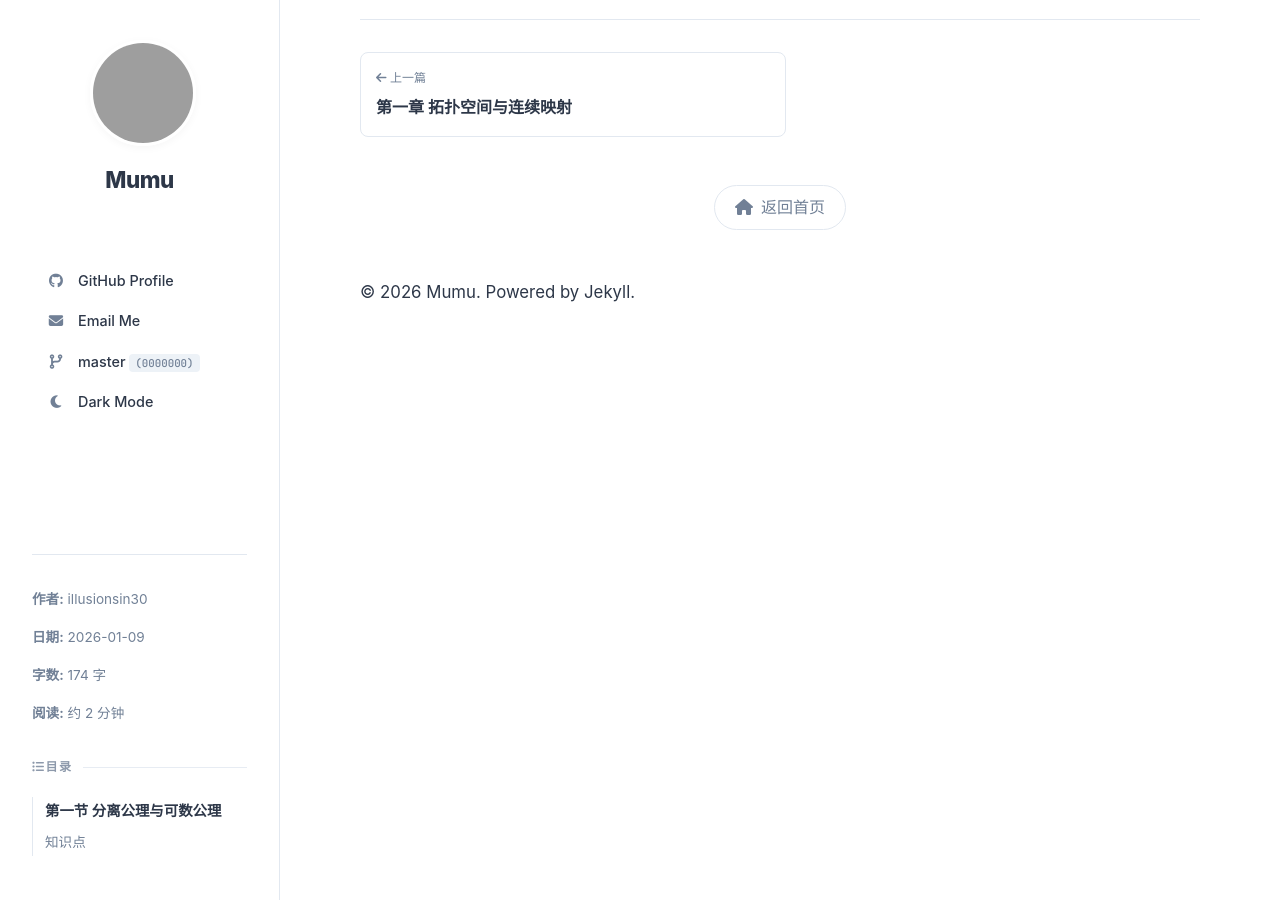
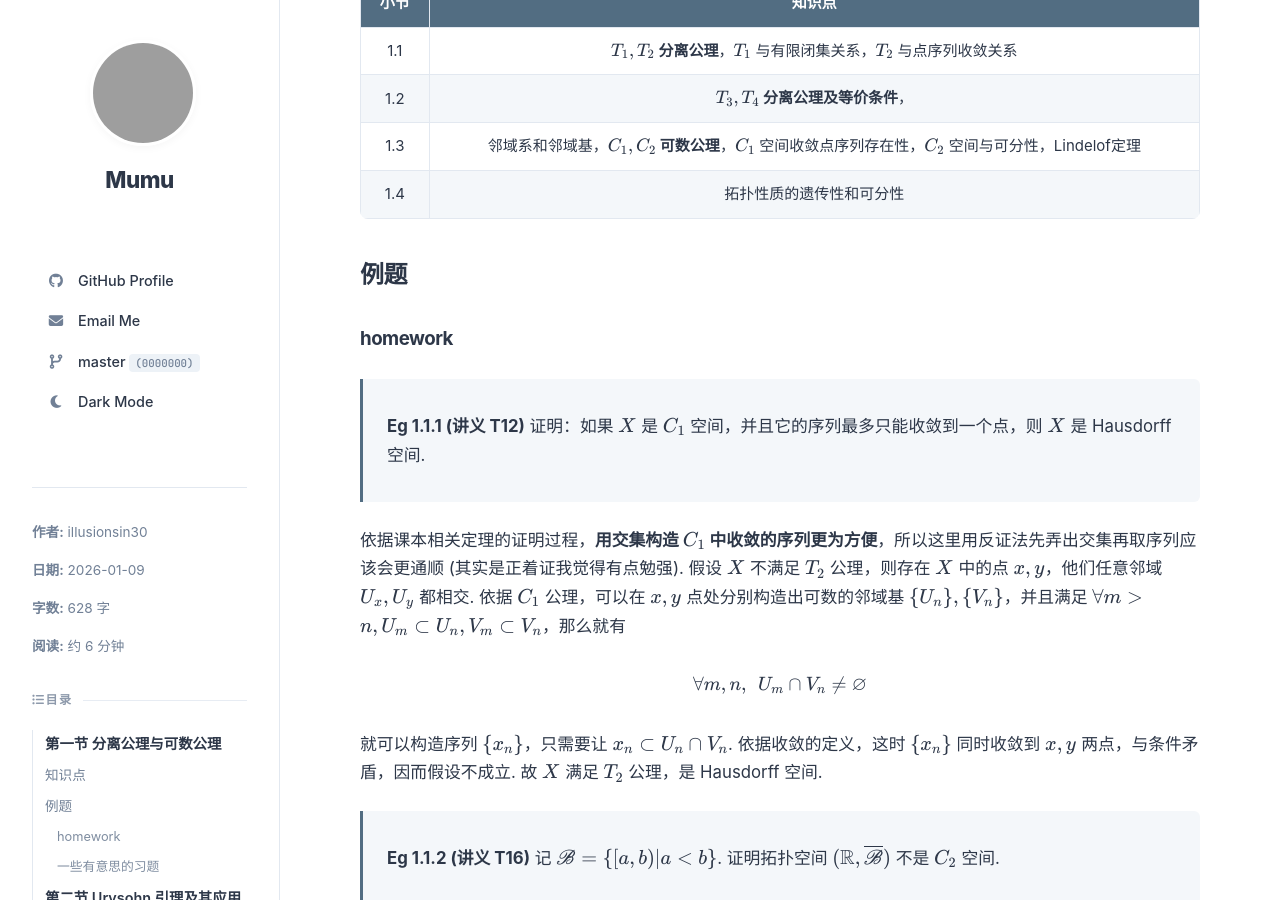
Before and after one commit to illusionsin30/illusionsin30.github.io, a Jekyll site: the page built from _posts/Topology/finals/2026-1-9-chap2.md, in a window 1280 px wide and 900 px high, scrolled down 398 px. Built offline with Jekyll 4.4.1, drawn with Linux system fonts in a browser that asks for light colours; some of the changed text lies outside the part shown; grey boxes are pictures that could not be loaded.

Commit message:
Update: 2 sections of chap 2.

```diff
--- a/_posts/Topology/finals/2026-1-9-chap2.md
+++ b/_posts/Topology/finals/2026-1-9-chap2.md
@@ -9,3 +9,83 @@
 
 # 第一节 分离公理与可数公理
 ## 知识点
+
+|小节|知识点|
+|:---:|:---:|
+|1.1|**$T\_1, T\_2$ 分离公理**，$T\_1$ 与有限闭集关系，$T\_2$ 与点序列收敛关系|
+|1.2|**$T\_3, T\_4$ 分离公理及等价条件**，|
+|1.3|邻域系和邻域基，**$C\_1, C\_2$ 可数公理**，$C\_1$ 空间收敛点序列存在性，$C\_2$ 空间与可分性，Lindelof定理|
+|1.4|拓扑性质的遗传性和可分性|
+
+## 例题
+### homework
+
+> **Eg 1.1.1 (讲义 T12)** 证明：如果 $X$ 是 $C\_1$ 空间，并且它的序列最多只能收敛到一个点，则 $X$ 是 Hausdorff 空间.
+
+依据课本相关定理的证明过程，**用交集构造 $C\_1$ 中收敛的序列更为方便**，所以这里用反证法先弄出交集再取序列应该会更通顺 (其实是正着证我觉得有点勉强).
+假设 $X$ 不满足 $T\_2$ 公理，则存在 $X$ 中的点 $x, y$，他们任意邻域 $U\_x, U\_y$ 都相交. 依据 $C\_1$ 公理，可以在 $x, y$ 点处分别构造出可数的邻域基 $\\{ U\_n \\}, \\{ V\_n \\}$，并且满足 $\forall m > n, U\_m \subset U\_n, V\_m \subset V\_n$，那么就有
+
+$$
+    \forall m, n, \hspace{1ex} U_m \cap V_n \neq \varnothing
+$$
+
+就可以构造序列 $\\{ x\_n \\}$，只需要让 $x\_n \subset U\_n \cap V\_n$. 依据收敛的定义，这时 $\\{ x\_n \\}$ 同时收敛到 $x, y$ 两点，与条件矛盾，因而假设不成立. 故 $X$ 满足 $T\_2$ 公理，是 Hausdorff 空间.
+
+> **Eg 1.1.2 (讲义 T16)** 记 $\mathscr{B} = \\{ [a, b) \| a < b \\}$. 证明拓扑空间 $(\mathbb{R}, \overline{\mathscr{B}})$ 不是 $C\_2$ 空间.
+
+$C\_2$ 空间要求拓扑空间拥有可数拓扑基. 对 $(\mathbb{R}, \overline{\mathscr{B}})$ 中拓扑基 $\mathscr{U}$，依据定义有
+
+$$
+    \forall V \in \overline{\mathscr{B}}, x \in V, \exist U \in \mathscr{U}, x \in U \subset V
+$$
+
+而 $[a, b)$ 的区间因为包含 $a$ 端点，就比较容易将其与 $\mathbb{R}$ 挂钩. $\forall a \in \mathbb{R}$，可以构造 $[a, a + b), b > 0$ 是确定的数，那么 $[a, a+b)$ 就是 $(\mathbb{R}, \overline{\mathscr{B}})$ 中开集，于是便满足
+
+$$
+    \forall x \in [a, a+b), \exist U_a \in \mathscr{U}, x \in U_a \subset [a, a+b)
+$$
+
+容易看出当 $a\_1 \neq a\_2$ 时，有 $U\_{a\_1} \neq U\_{a\_2}$，于是 $U \in \mathscr{U}$ 就与 $a \in \mathbb{R}$ 建立起一一对应关系. 由于 $\mathbb{R}$ 不可数，故 $\mathscr{U}$ 也不可数. 于是 $(\mathbb{R}, \overline{\mathscr{B}})$ 不是 $C\_2$ 空间.
+
+### 一些有意思的习题
+
+> **Eg 1.2.1 (讲义 T3)**
+
+> **Eg 1.2.2 (讲义 T10)**
+
+> **Eg 1.2.3 (讲义 T18)**
+
+# 第二节 Urysohn 引理及其应用
+## 知识点
+
+**Urysohn 引理，Tietze 扩张定理，Urysohn 度量化定理**
+
+## 例题
+### homework
+
+> **Eg 2.1.1 (讲义 T1)** 证明 Urysohn 引理证明中定义的函数 $f: X \to \mathbb{E}^1$
+>
+> $$
+>   f(x) = \sup \{ r \in \mathbb{Q}_I | x \notin U_r \} = \inf \{ r \in \mathbb{Q}_I | x \in U_r \}
+> $$
+>
+> 满足
+> $$
+>   f(x) = \sup \{ r \in \mathbb{Q}_I | x \notin \overline{U_r} \} = \inf \{ r \in \mathbb{Q}_I | x \in \overline{U_r} \}
+> $$
+
+和前面大部分习题类似，借助 **$\mathbb{Q}_I$ 在 $I$ 上的稠密性** (稠密性似乎在习题中用得特别多) 即可证. 先证上界表达式：$U\_r \subset \overline{U\_r}$，则有
+
+$$
+    f(x) = \sup \{ r \in \mathbb{Q}_I | x \notin U_r \} \leq \sup \{ r \in \mathbb{Q}_I | x \notin \overline{U_r} \}
+$$
+
+若 $x \notin \overline{U\_r}$，依据 $\\{ U\_r \\}$ 满足 $\forall r < r^\prime, \overline{U\_{r}} \subset U\_{r^\prime}$，则任意 $s < r$，满足 $x \notin U\_s$，则 $f(x) \geq s$. 由 $\mathbb{Q}_I$ 的稠密性，可知 $f(x) \geq \sup \\{ r \in \mathbb{Q}\_I \| x \notin \overline{U\_r} \\}$，因而
+
+$$
+    f(x) = \sup \{ r \in \mathbb{Q}_I | x \notin \overline{U_r} \}
+$$
+
+同理类似可证 $f(x) = \inf \\{ r \in \mathbb{Q}\_I \| x \in \overline{U\_r} \\}$.
+
+# 第三节 紧致性
```
Also changed, not shown: _posts/Topology/finals/2026-1-6-chap1.md (+12 -12 lines).
